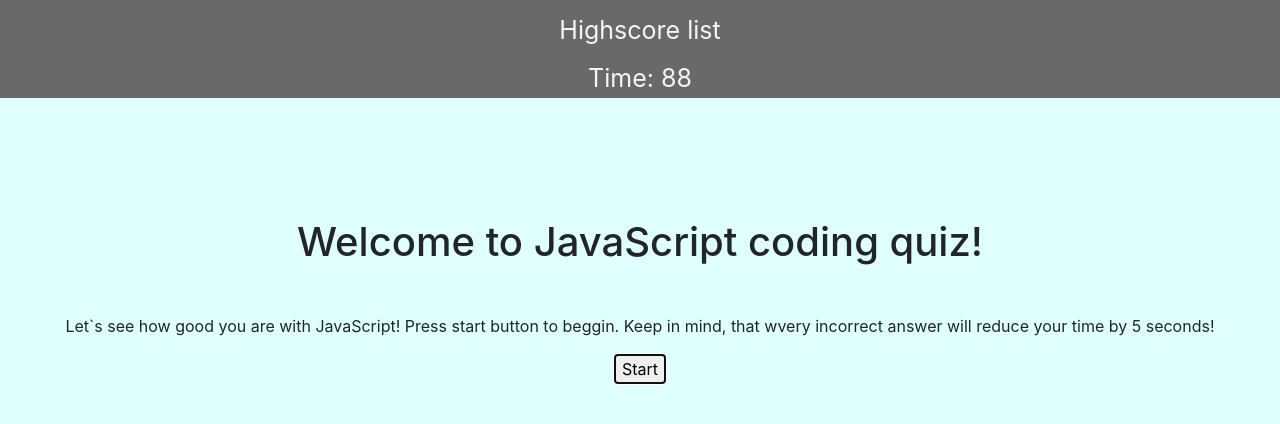
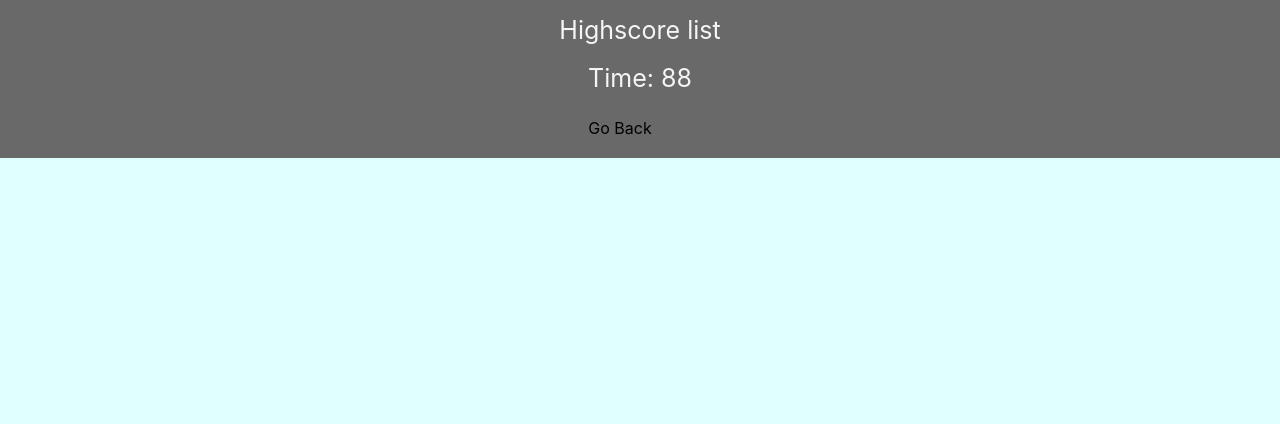
Before and after one commit to Valllerian/Code-Quiz-Project, a plain HTML site: page index.html in a window 1280 px wide. Both pictures are taken after a click on the button "Start". Drawn offline with nearby package versions, Linux system fonts and the light colour scheme.

Commit message:
start button hides main and creates a footer

```diff
--- a/assets/css/style.css
+++ b/assets/css/style.css
@@ -58,3 +58,13 @@ p {
 #start-button {
 
 }
+
+#section {
+
+}
+
+footer{
+    display: none;
+    background-color: dimgray;
+    text-align: center;
+}
--- a/assets/javascript/script.js
+++ b/assets/javascript/script.js
@@ -1,5 +1,8 @@
 var timerElement = document.querySelector("#timer");
-var startButton = document.querySelector("#start-button");
+var startButton = document.querySelector
+("#start-button");
+var section = document.querySelector("#section");
+var footer = document.querySelector("footer");
 
 // Global var to keep track of score
 var score = 0;
@@ -8,6 +11,12 @@ var score = 0;
 var timer = 90;
 
 // Timer function
+function main() {
+    display();
+    startTimer();
+
+}
+
 function startTimer() {
     var timerCount = setInterval(function () {
         timer--;
@@ -25,5 +34,12 @@ function startTimer() {
     }, 1000);
   }
 
-  //  event listener to start button to call  function on click
-startButton.addEventListener("click", startTimer);
+//   Hides main text after start button is clicked and starts displaying questions
+function display(){
+    section.setAttribute("style", "display:none;");
+    footer.setAttribute("style", "display:block;");
+  }
+
+
+  // event listener to start button to call  function on click
+startButton.addEventListener("click", main);
--- a/index.html
+++ b/index.html
@@ -23,13 +23,16 @@
       </nav>
 
 
-    <section>
+    <section id="section">
         <h1>Welcome to JavaScript coding quiz!</h1>
         <p>Let`s see how good you are with JavaScript! Press start button to beggin. Keep in mind, that wvery incorrect answer will reduce your time by 5 seconds!
         </p>
         <button id="start-button">Start</button>
     </section>
 
+    <footer>
+        <a href="index.html" class="goBackBttn">Go Back</a>
+    </footer>
 
     <script src="assets/javascript/script.js"></script>
 </body>
```
